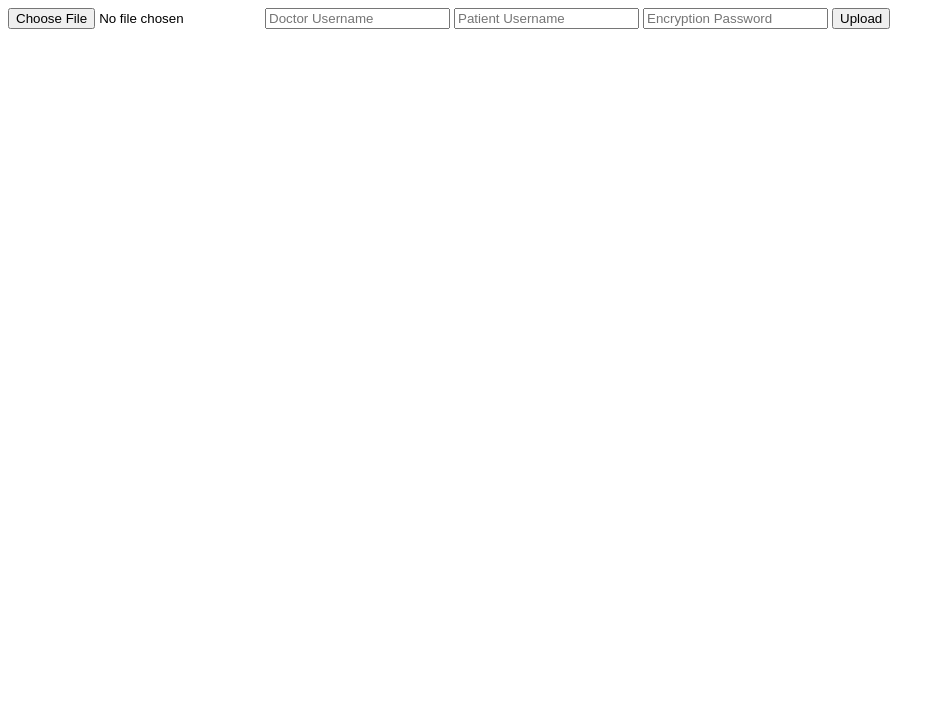
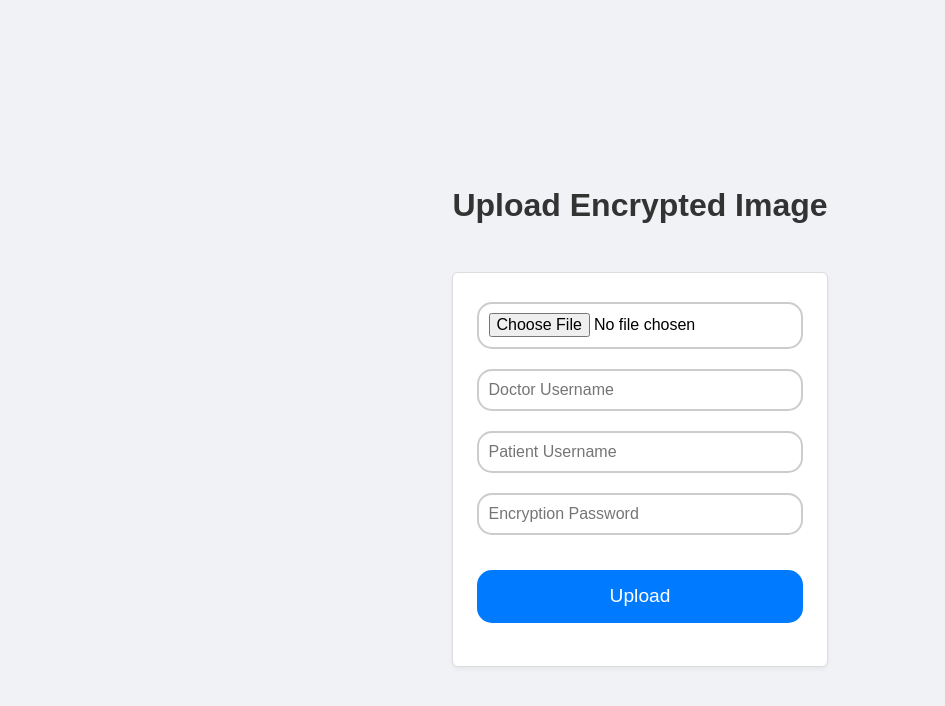
Before and after one commit to meryemmch/MediSafe, a plain HTML site: page frontend/radiologist/index.html in a window 1280 px wide. Shown: the whole page, without its empty margins (0-945 px from the left). Drawn offline with nearby package versions, Linux system fonts and the light colour scheme.

Commit message:
second commit

```diff
--- a/frontend/doctor/decrypt.html
+++ b/frontend/doctor/decrypt.html
@@ -115,6 +115,7 @@ select:focus {
       font-weight: bold;
     }
   </style>
+  <link rel="icon" type="image/png" href="/static/logo33.png">
 </head>
 <body>
 
@@ -127,6 +128,10 @@ select:focus {
 
   <label for="privateKeyFile">Upload Your Private Key (.key):</label>
   <input type="file" id="privateKeyFile" accept=".key" />
+
+  <label for="keyPassword">Private Key Password:</label>
+  <input type="password" id="keyPassword" placeholder="Enter your key password" />
+
 
   <label for="imageSelect">Select a Patient:</label>
   <select id="imageSelect"></select>
@@ -152,8 +157,12 @@ document.getElementById("privateKeyFile").addEventListener("change", function(ev
         return;
       }
 
-      const password = prompt("Enter your password to decrypt the private key:");
-      if (!password) return;
+      const password = document.getElementById("keyPassword").value;
+        if (!password) {
+        alert("Please enter your password.");
+         return;
+        }
+
 
       const saltParsed = CryptoJS.enc.Hex.parse(keyData.salt);
       const aesKey = CryptoJS.PBKDF2(password, saltParsed, { keySize: 256 / 32 });
--- a/frontend/radiologist/index.html
+++ b/frontend/radiologist/index.html
@@ -1,3 +1,134 @@
+<!DOCTYPE html>
+<html lang="en">
+<head>
+ <script src="https://cdn.jsdelivr.net/npm/jsencrypt/bin/jsencrypt.min.js"></script>
+<script src="https://cdnjs.cloudflare.com/ajax/libs/crypto-js/4.1.1/crypto-js.min.js"></script>
+<style>
+   body {
+  display: flex;
+  flex-direction: column;
+  justify-content: center;   /* vertical centering */
+  align-items: center;       /* horizontal centering */
+  min-height: 100vh;         /* full viewport height */
+  font-family: Arial, sans-serif;
+  background-color: #f0f2f5;
+  margin: 0;                 /* reset default margins */
+  padding: 2em;
+  text-align: center;
+}
+#upload-image-section {
+  display: flex;
+  justify-content: center;
+}
+
+#uploadForm {
+  display: flex;
+  flex-direction: column;
+  align-items: center;
+}
+
+
+input, textarea {
+  width: 300px;            /* bigger width */
+  padding: 1em 1.5em;      /* bigger padding */
+  margin: 1em 0;
+  font-size: 1.2em;
+  border: 2px solid #ccc;
+  border-radius: 15px;     /* rounded corners */
+  box-sizing: border-box;
+  transition: border-color 0.3s ease, box-shadow 0.3s ease;
+}
+
+input:focus, textarea:focus {
+  border-color: #007bff;
+  outline: none;
+  box-shadow: 0 0 8px 2px rgba(0, 123, 255, 0.5); /* clear blue glow */
+}
+
+    h1 {
+      margin-bottom: 1.5em;
+      color: #333;
+    }
+
+   button {
+  font-size: 1.2em;          /* bigger font */
+  padding: 0.8em 2.5em;     /* bigger padding */
+  margin: 1em;
+  background-color: #007bff;
+  color: white;
+  border: none;
+  border-radius: 15px;       /* more rounded corners */
+  cursor: pointer;
+  transition: background-color 0.3s ease;
+}
+
+button:hover {
+  background-color: #0056b3;
+}
+
+    button:hover {
+      background-color: #0056b3;
+    }
+
+
+    h1, h2 {
+      text-align: center;
+      color: #333;
+    }
+
+    section {
+      background-color: #fff;
+      padding: 1.5em;
+      margin-bottom: 2em;
+      border: 1px solid #ddd;
+      border-radius: 6px;
+      box-shadow: 0 2px 4px rgba(0,0,0,0.05);
+    }
+
+    label {
+      display: block;
+      margin-top: 1em;
+      font-weight: bold;
+    }
+
+    input[type="text"], input[type="password"], input[type="file"], button {
+      width: 100%;
+      max-width: 400px;
+      padding: 0.6em;
+      margin-top: 0.3em;
+      margin-bottom: 1em;
+      font-size: 1em;
+    }
+
+   button {
+  font-size: 1.2em;          /* bigger font */
+  padding: 0.8em 2.5em;     /* bigger padding */
+  margin: 1em;
+  background-color: #007bff;
+  color: white;
+  border: none;
+  border-radius: 15px;       /* more rounded corners */
+  cursor: pointer;
+  transition: background-color 0.3s ease;
+}
+
+button:hover {
+  background-color: #0056b3;
+}
+
+    .status {
+      margin: 1em 0;
+      color: green;
+      font-weight: bold;
+    }
+  </style>
+  <link rel="icon" type="image/png" href="/static/logo33.png">
+</head>
+
+<body>
+
+    <h1>Upload Encrypted Image</h1>
+ <section id="upload-image-section">
 <form id="uploadForm">
     <input type="file" id="image" name="image" required />
     <input type="text" id="doctorUsername" name="doctorUsername" placeholder="Doctor Username" required />
@@ -5,12 +136,7 @@
     <input type="password" id="password" name="password" placeholder="Encryption Password" required />
     <button type="submit">Upload</button>
 </form>
-
-<!-- ✅ Include external libraries first -->
-<script src="https://cdn.jsdelivr.net/npm/jsencrypt/bin/jsencrypt.min.js"></script>
-<script src="https://cdnjs.cloudflare.com/ajax/libs/crypto-js/4.1.1/crypto-js.min.js"></script>
-
-<!-- ✅ Then add your custom JS in a separate script block -->
+</section>
 <script>
 document.getElementById('uploadForm').addEventListener('submit', async function (e) {
     e.preventDefault();
@@ -87,3 +213,6 @@ document.getElementById('uploadForm').addEventListener('submit', async function
     reader.readAsArrayBuffer(file);
 });
 </script>
+
+</body>
+</html>
```
Also changed, not shown: frontend/doctor/index.html (+1 -0 lines), frontend/doctor/upload.html (+1 -0 lines), frontend/login.html (+1 -1 lines), frontend/patient/index.html (+12 -1 lines), frontend/register.html (+1 -0 lines), 2 other files.
